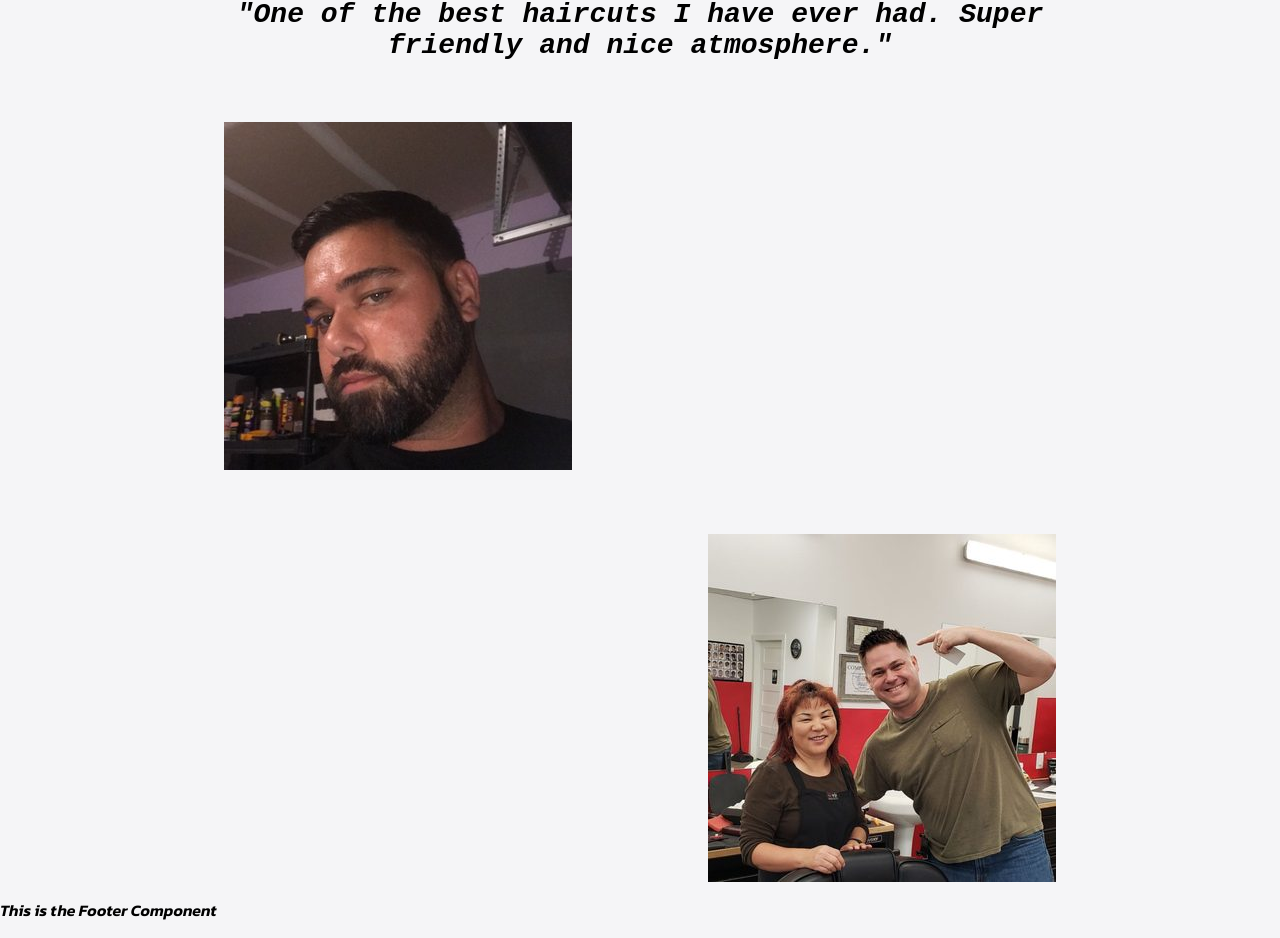
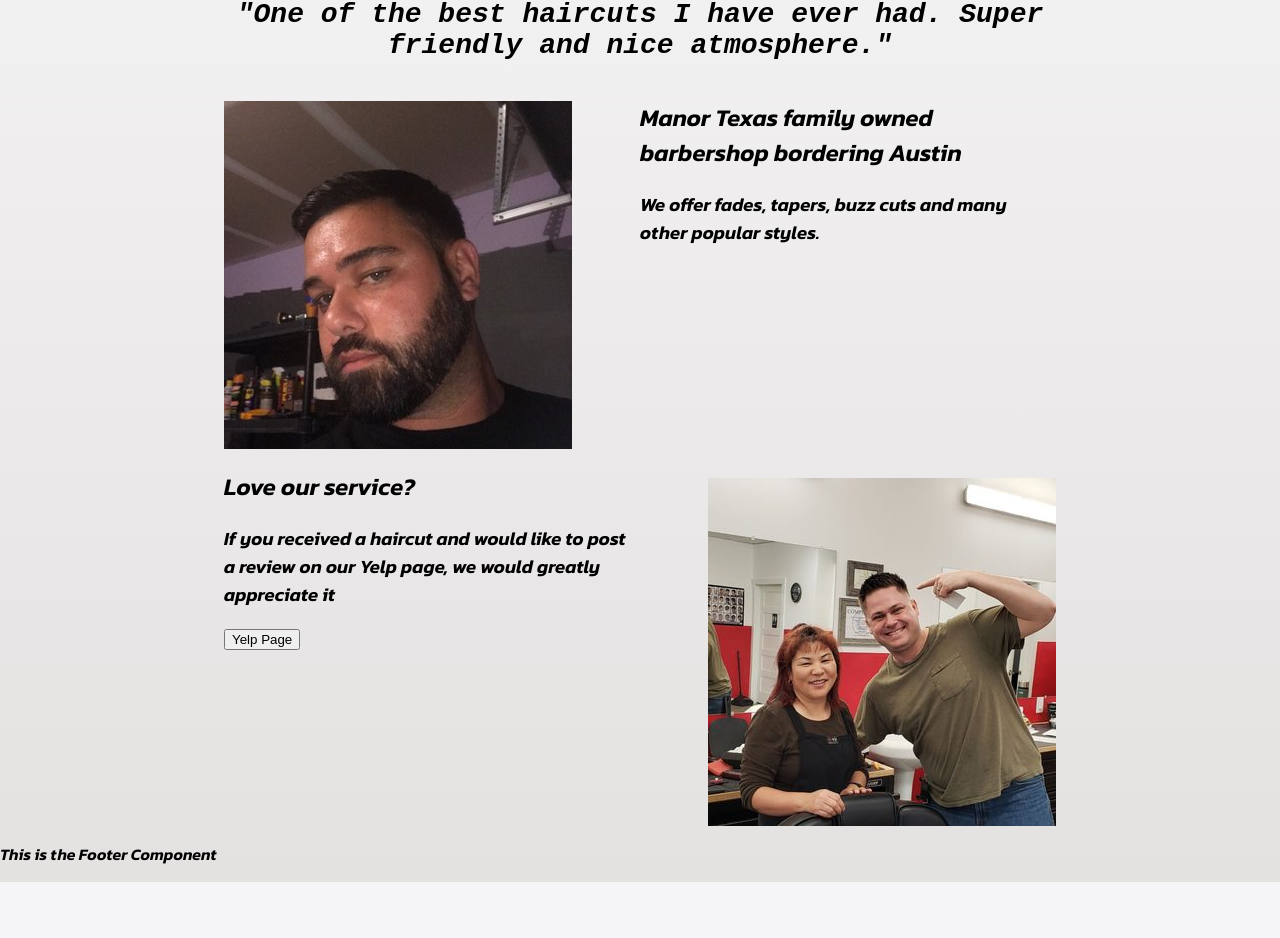
Before and after one commit to Brian4755/Jack-s-Barbershop, a React (Create React App) app: page / in a window 1280 px wide. Shown: the part 820-1758 px from the top of the page. After the commit the page ends 1702 px from the top, so only its background shows below. Built offline with nearby package versions, Linux system fonts and the light colour scheme.

Commit message:
display flex format with button and text homepage

```diff
--- a/src/Carousel.jsx
+++ b/src/Carousel.jsx
@@ -9,7 +9,7 @@ const Carousel = () => {
   }, [carousel])
 
   useEffect(() => {
-    const id = setTimeout(increment, 5000)
+    const id = setTimeout(increment, 4000)
     return () => clearTimeout(id)
   }, [increment])
 
--- a/src/Home.css
+++ b/src/Home.css
@@ -1,10 +1,5 @@
-h1 {
-  text-align: center;
-  font-family: 'Courier New', Courier, monospace;
-  font-style: italic;
-  font-size: 28px;
-  font-weight: 800;
-  margin-top: 4%;
+body {
+  background-image: linear-gradient(180deg, white, rgb(228, 225, 225));
 }
 
 .insideshop {
@@ -17,6 +12,19 @@ h1 {
   width: 65%;
   margin-left: auto;
   margin-right: auto;
+  display: grid;
+  /* grid-template-columns: auto auto auto; */
+  grid-template-columns: 1fr 1fr;
+}
+
+h1 {
+  text-align: center;
+  font-family: 'Courier New', Courier, monospace;
+  font-style: italic;
+  font-size: 28px;
+  font-weight: 800;
+  margin-top: 4%;
+  grid-column: span 2;
 }
 
 .barberself {
@@ -24,3 +32,7 @@ h1 {
   margin-top: 7%;
   margin-left: auto;
 }
+
+.homeSec2Text {
+
+}
--- a/src/Home.jsx
+++ b/src/Home.jsx
@@ -6,9 +6,18 @@ const Home = () => {
     <>
     <img className='insideshop' src="./insidebarbershop.jpg" alt="Inside Area" />
     <div className='homepageSection2'>
-    <h1>"One of the best haircuts I have ever had. Super friendly and nice atmosphere."</h1>
-    <Carousel />
-    <img className='barberself' src="./barberself.jpg" alt="Lead Barber" />
+      <h1>"One of the best haircuts I have ever had. Super friendly and nice atmosphere."</h1>
+      <Carousel />
+      <div className='homeSec2Text'>
+        <h2>Manor Texas family owned barbershop bordering Austin</h2>
+        <h3>We offer fades, tapers, buzz cuts and many other popular styles.</h3>
+      </div>
+      <div>
+        <h2>Love our service?</h2>
+        <h3>If you received a haircut and would like to post a review on our Yelp page, we would greatly appreciate it</h3>
+        <button>Yelp Page</button>
+      </div>
+      <img className='barberself' src="./barberself.jpg" alt="Lead Barber" />
     </div>
     </>
    )
```
